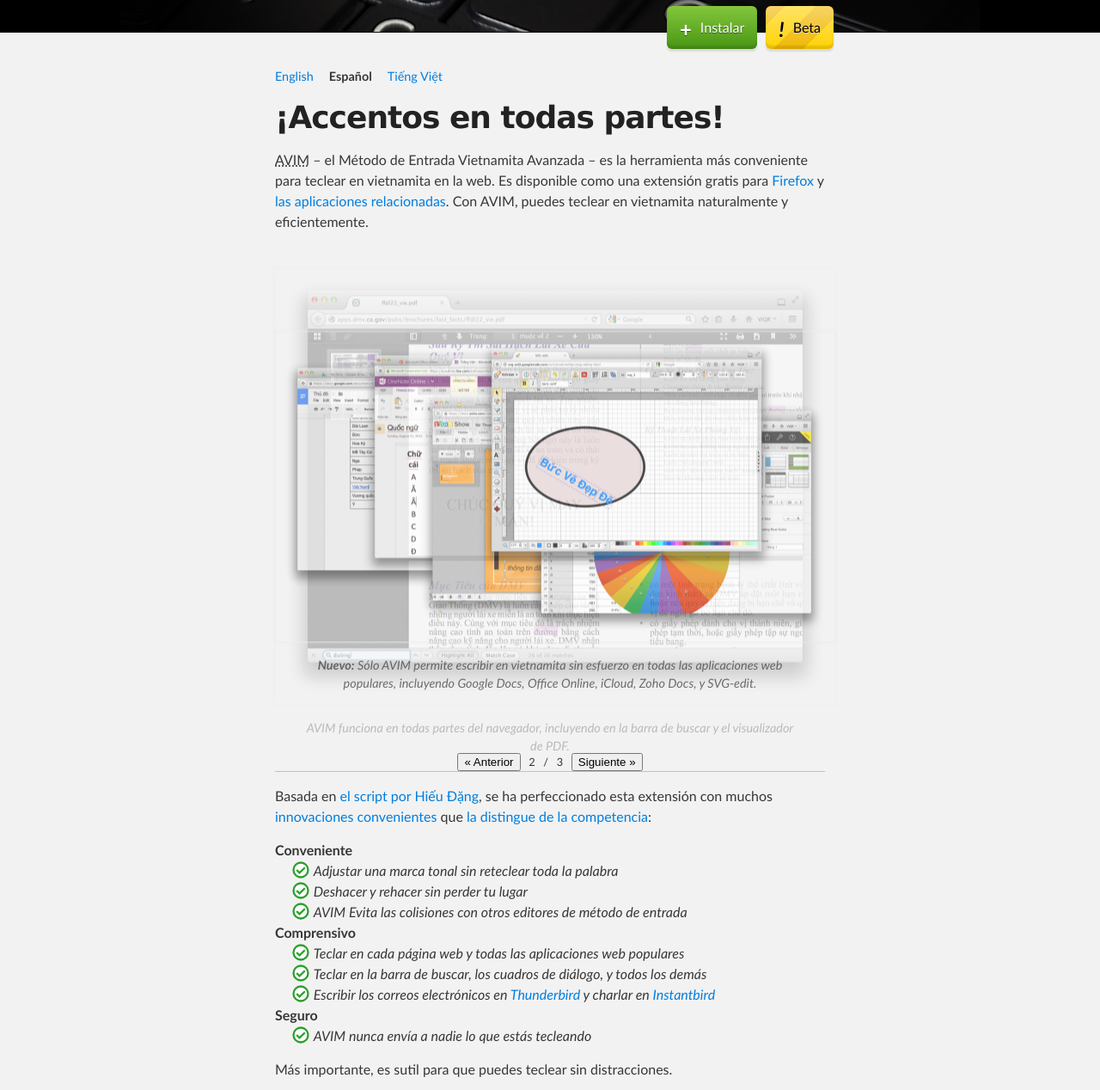
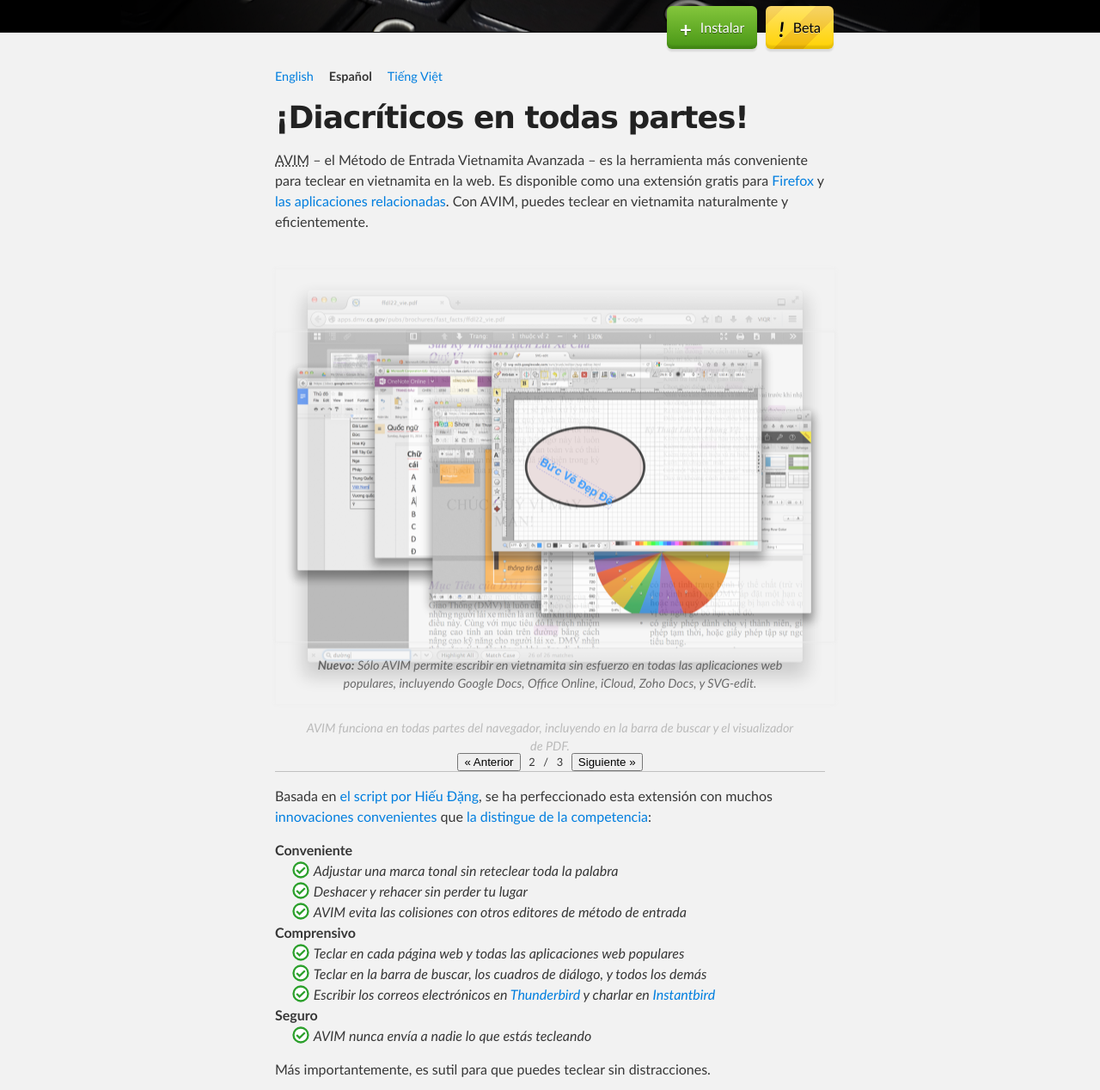
Before and after one commit to 1ec5/avim, a plain HTML site: page es/index.html in a window 1280 px wide. Shown: the part 162-1430 px from the top of the page at 86% size. Drawn offline with Linux system fonts and the light colour scheme.

Commit message:
Improved translation

```diff
--- a/es/index.html
+++ b/es/index.html
@@ -50,7 +50,7 @@
   </ul>
 </nav>
 
-<h1>¡Accentos en todas partes!</h1>
+<h1>¡Diacríticos en todas partes!</h1>
 
 <p><acronym title="Advanced Vietnamese Input Method">AVIM</acronym>&nbsp;– el Método de Entrada Vietnamita Avanzada&nbsp;– es la herramienta más conveniente para teclear en vietnamita en la web. Es disponible como una extensión gratis para <a href="http://www.mozilla.org/es/firefox/">Firefox</a> y <a href="https://github.com/1ec5/avim/wiki/Requisitos-del-sistema">las aplicaciones relacionadas</a>. Con AVIM, puedes teclear en vietnamita naturalmente y eficientemente.</p>
 
@@ -85,7 +85,7 @@
   <dt>Conveniente</dt>
     <dd>Adjustar una marca tonal sin reteclear toda la palabra</dd>
     <dd>Deshacer y rehacer sin perder tu lugar</dd>
-    <dd>AVIM Evita las colisiones con otros editores de método de entrada</dd>
+    <dd>AVIM evita las colisiones con otros editores de método de entrada</dd>
   <dt>Comprensivo</dt>
     <dd>Teclar en cada página web y todas las aplicaciones web populares</dd>
     <dd>Teclar en la barra de buscar, los cuadros de diálogo, y todos los demás</dd>
@@ -94,7 +94,7 @@
     <dd>AVIM nunca envía a nadie lo que estás tecleando</dd>
 </dl>
 
-<p>Más importante, es sutil para que puedes teclear sin distracciones.</p>
+<p>Más importantemente, es sutil para que puedes teclear sin distracciones.</p>
 
 <p>Ver más detalles en <a href="https://github.com/1ec5/avim/wiki">el wiki del proyecto</a>.</p>
       </section>
```
